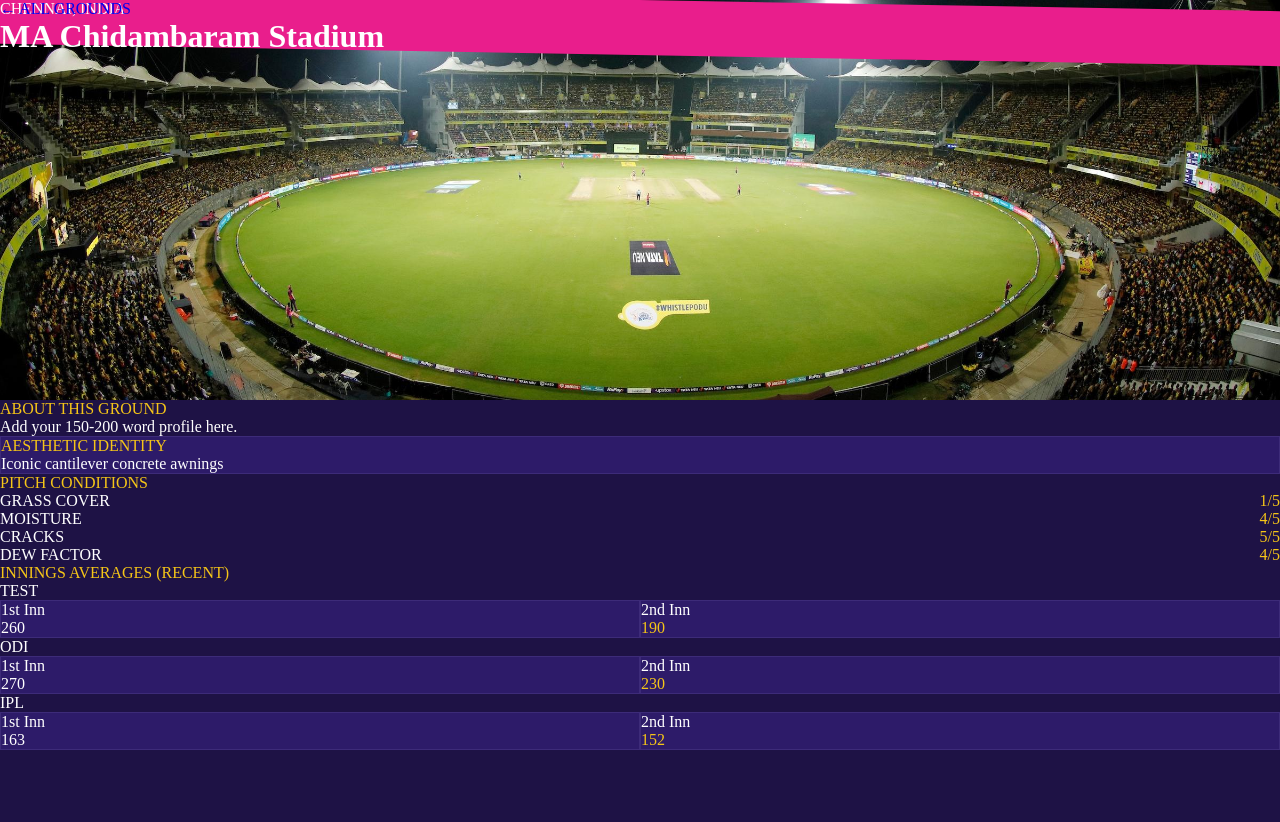
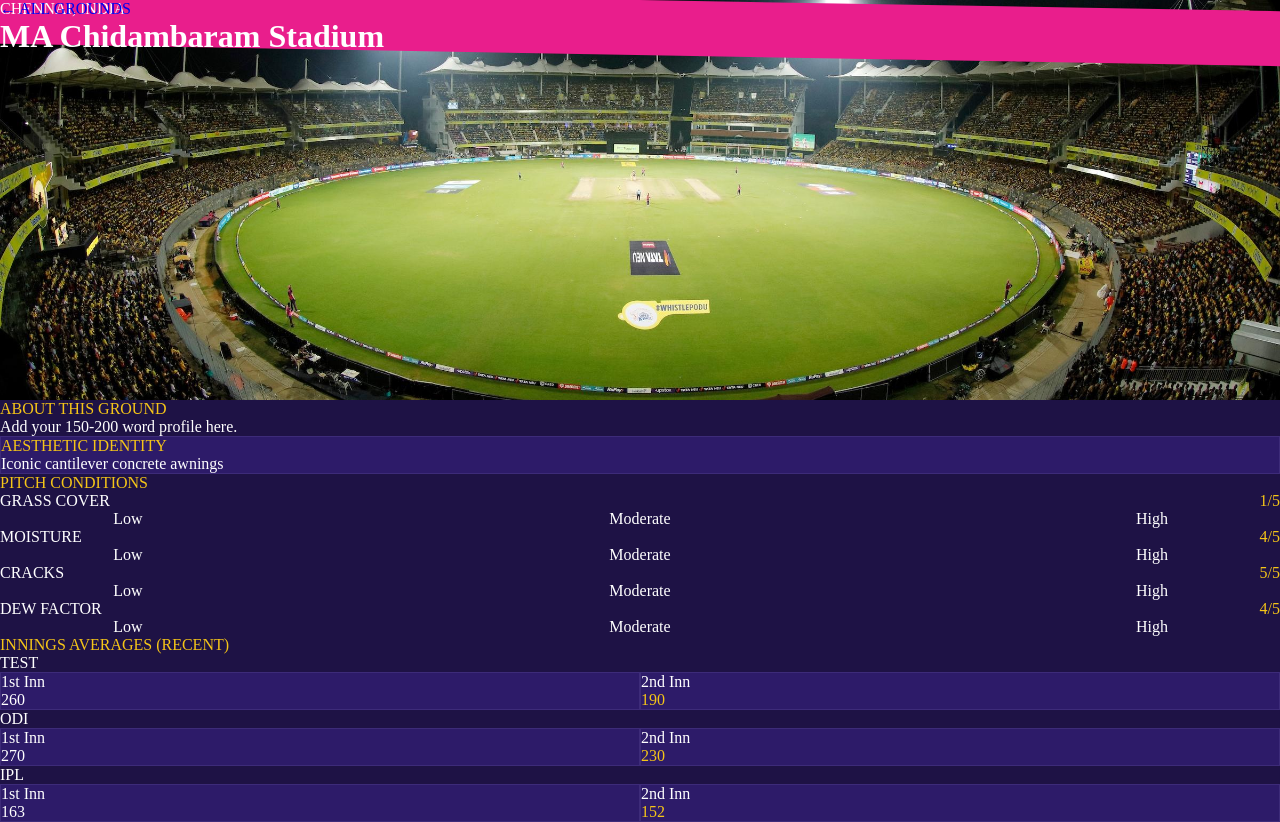
Before and after one commit to jaidenupatel/Cricket-Pitch-Analysis, a Next.js app: page /stadiums/chepauk in a window 1280 px wide. Before the commit the page ends 800 px from the top, so only its background shows below. Built offline with nearby package versions, Linux system fonts and the light colour scheme.

Commit message:
adding bars for quantitative data

```diff
--- a/app/stadiums/[slug]/page.jsx
+++ b/app/stadiums/[slug]/page.jsx
@@ -7,9 +7,10 @@
 }
 
 function StatBar({ label, value }) {
+  const qualitativeLabels = { 1: 'Low', 3: 'Moderate', 5: 'High' }
   return (
-    <div className="mb-4">
-      <div className="flex justify-between items-center mb-1">
+    <div className="mb-6">
+      <div className="flex justify-between items-center mb-2">
         <span className="text-xs uppercase tracking-widest text-white/60">
           {label}
         </span>
@@ -17,14 +18,25 @@
           {value}/5
         </span>
       </div>
-      <div className="flex gap-1">
+      <div className="flex gap-1 mb-1">
         {[1, 2, 3, 4, 5].map((i) => (
           <div
             key={i}
-            className={`h-2 flex-1 ${
+            className={`h-3 flex-1 ${
               i <= value ? 'bg-[#e91e8c]' : 'bg-[#3d2b79]'
             }`}
           />
+        ))}
+      </div>
+      <div className="flex justify-between">
+        {[1, 2, 3, 4, 5].map((i) => (
+          <div key={i} className="flex-1 text-center">
+            {qualitativeLabels[i] && (
+              <span className="text-white/30 text-xs">
+                {qualitativeLabels[i]}
+              </span>
+            )}
+          </div>
         ))}
       </div>
     </div>
--- a/app/tool/page.jsx
+++ b/app/tool/page.jsx
@@ -104,7 +104,7 @@
 
           {/* Stadium */}
           <div className="mb-6">
-            <label className="block text-xs uppercase tracking-widest text-white/60 mb-2">
+            <label className="block text-xs uppercase tracking-widest text-[#e91e8c] mb-2">
               Ground
             </label>
             <select
@@ -123,7 +123,7 @@
 
           {/* Format */}
           <div className="mb-6">
-            <label className="block text-xs uppercase tracking-widest text-white/60 mb-2">
+            <label className="block text-xs uppercase tracking-widest text-[#e91e8c] mb-2">
               Format
             </label>
             <div className="flex gap-3">
@@ -145,7 +145,7 @@
 
           {/* Conditions */}
           <div className="mb-6">
-            <label className="block text-xs uppercase tracking-widest text-white/60 mb-2">
+            <label className="block text-xs uppercase tracking-widest text-[#e91e8c] mb-2">
               Match Conditions
             </label>
             <div className="flex flex-col gap-3">
@@ -168,20 +168,20 @@
 
         {/* Output */}
         <div>
-          <p className="text-[#c45e1a] text-xs uppercase tracking-widest mb-6">
+          <p className="text-[#e91e8c] text-xs uppercase tracking-widest mb-6">
             Analysis
           </p>
 
           {!allSelected ? (
             <div className="bg-[#2d1b69] border border-[#3d2b79] p-8 h-64 flex items-center justify-center">
-              <p className="text-[#a09880] text-sm text-center">
+              <p className="text-white/60 text-sm text-center">
                 Select a ground, format, and conditions to see the analysis.
               </p>
             </div>
           ) : (
             <div className="bg-[#2d1b69] border border-[#f5c518] p-8">
 
-              <h2 className="text-xl font-bold mb-6 text-[#f5f0e8]">
+              <h2 className="text-xl font-bold mb-6 text-white">
                 {output.name} — {selectedFormat} — {selectedCondition}
               </h2>
 
```
